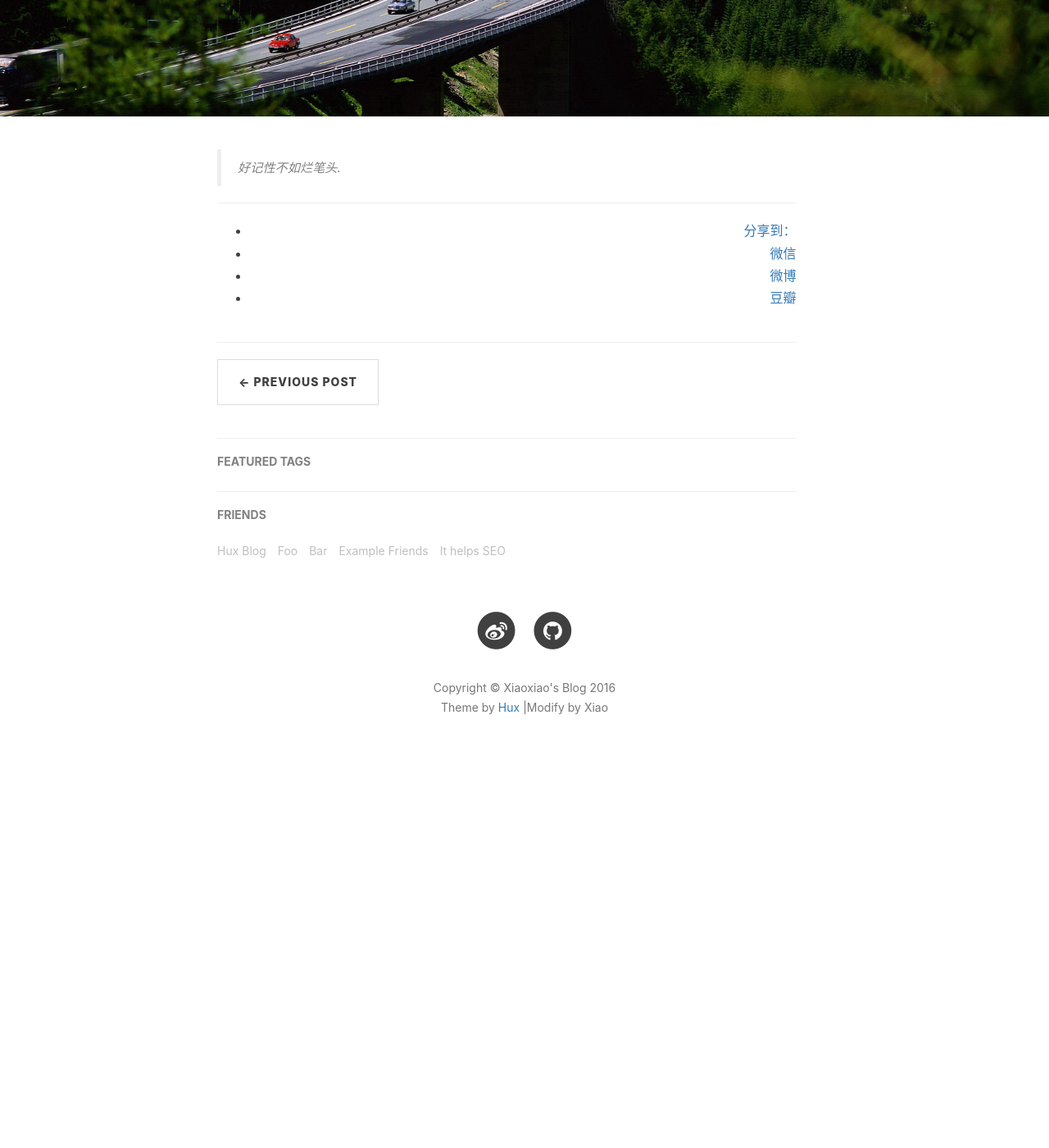
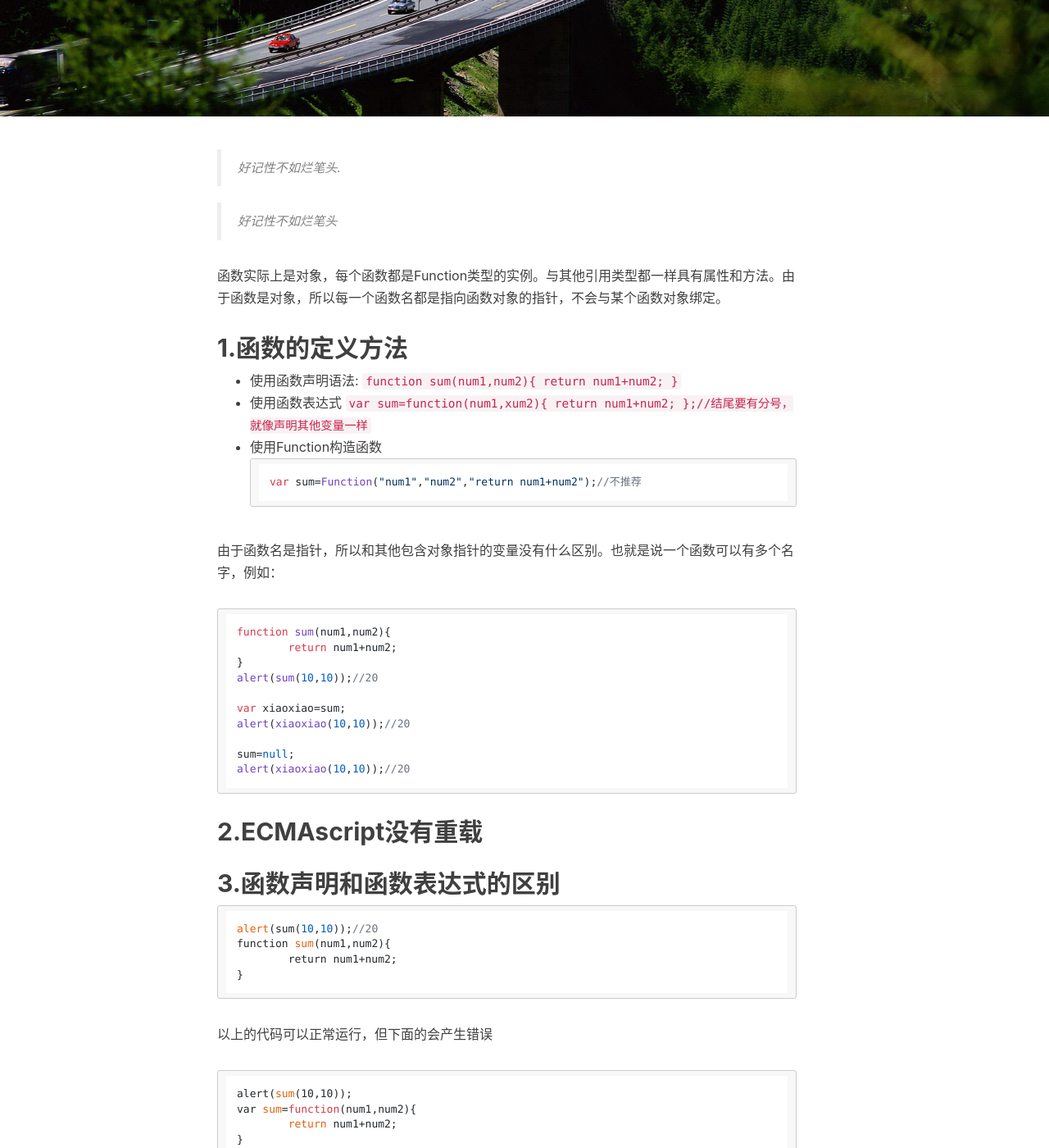
Before and after one commit to xx19941215/xx19941215.github.io, a Jekyll site: the page built from _posts/2016-01-02-js-pro.markdown, in a window 1280 px wide and 1400 px high, scrolled down 381 px. Shown: the whole window at 82% size. Built offline with Jekyll 4.4.1, drawn with Linux system fonts in a browser that asks for light colours; nearby versions of some CDN libraries; comment, search, counter and statistics services are not loaded; before the commit the page ends 1348 px from its top, so only the background shows below that; some of the changed text lies outside the part shown.

Commit message:
modify post

````diff
--- a/_posts/2016-01-02-js-pro.markdown
+++ b/_posts/2016-01-02-js-pro.markdown
@@ -1,6 +1,6 @@
 ---
 layout:     post
-title:      "Javascript高级程序设计笔记"
+title:      "5.5 Function类型"
 subtitle:   "好记性不如烂笔头"
 date:       2016-01-02 20:19:00
 author:     "Xiao"
@@ -10,3 +10,76 @@ tags:
 ---
 
 >好记性不如烂笔头.
+
+>好记性不如烂笔头
+
+函数实际上是对象，每个函数都是Function类型的实例。与其他引用类型都一样具有属性和方法。由于函数是对象，所以每一个函数名都是指向函数对象的指针，不会与某个函数对象绑定。
+
+##1.函数的定义方法
+
+- 使用函数声明语法:
+```
+function sum(num1,num2){
+   return num1+num2;
+}```
+- 使用函数表达式
+```
+var sum=function(num1,xum2){
+  return num1+num2;
+  };//结尾要有分号，就像声明其他变量一样```
+- 使用Function构造函数
+```
+var sum=Function("num1","num2","return num1+num2");//不推荐
+```
+
+由于函数名是指针，所以和其他包含对象指针的变量没有什么区别。也就是说一个函数可以有多个名字，例如：
+```
+function sum(num1,num2){
+	return num1+num2;
+}
+alert(sum(10,10));//20
+
+var xiaoxiao=sum;
+alert(xiaoxiao(10,10));//20
+
+sum=null;
+alert(xiaoxiao(10,10));//20
+```
+##2.ECMAscript没有重载
+##3.函数声明和函数表达式的区别
+```
+alert(sum(10,10));//20
+function sum(num1,num2){
+	return num1+num2;
+}
+```
+以上的代码可以正常运行，但下面的会产生错误
+```
+alert(sum(10,10));
+var sum=function(num1,num2){
+	return num1+num2;
+}
+```
+原因是在代码开始执行的时候，js解析器通过一个叫做“函数声明提升”的过程将函数声明添加到了执行环境中。
+
+除此之外，他们没有什么区别。甚至可以一起用，例如：
+```
+var sum=function sum(){}
+```
+但遗憾的是，在safari中会产生错误。
+
+##4.作为值存在的函数
+
+因为ECMAscript中的函数名本身就是变量，所以函数也可以作为值来使用。函数可以作为参数来传递给另外一个函数，也可以作为值返回。看下面的例子：
+```
+function callSomeFunction(someFunction,someArguement){
+	return someFunction(someArgue);
+}
+
+function add10(num){
+	return num+10;
+}
+
+var result1=callSomeFunction(add10,10);
+alert(result1);//20
+```
````
